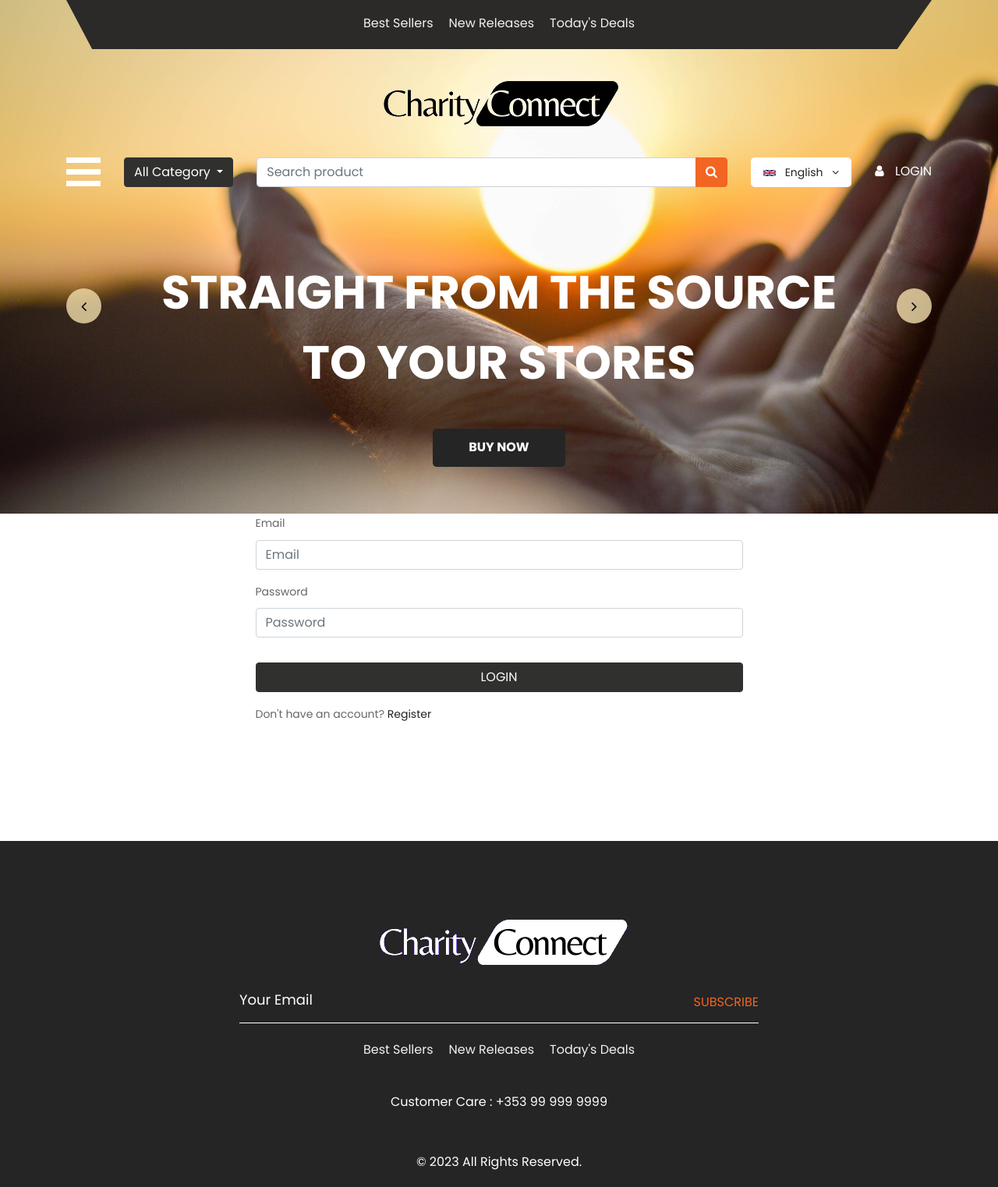
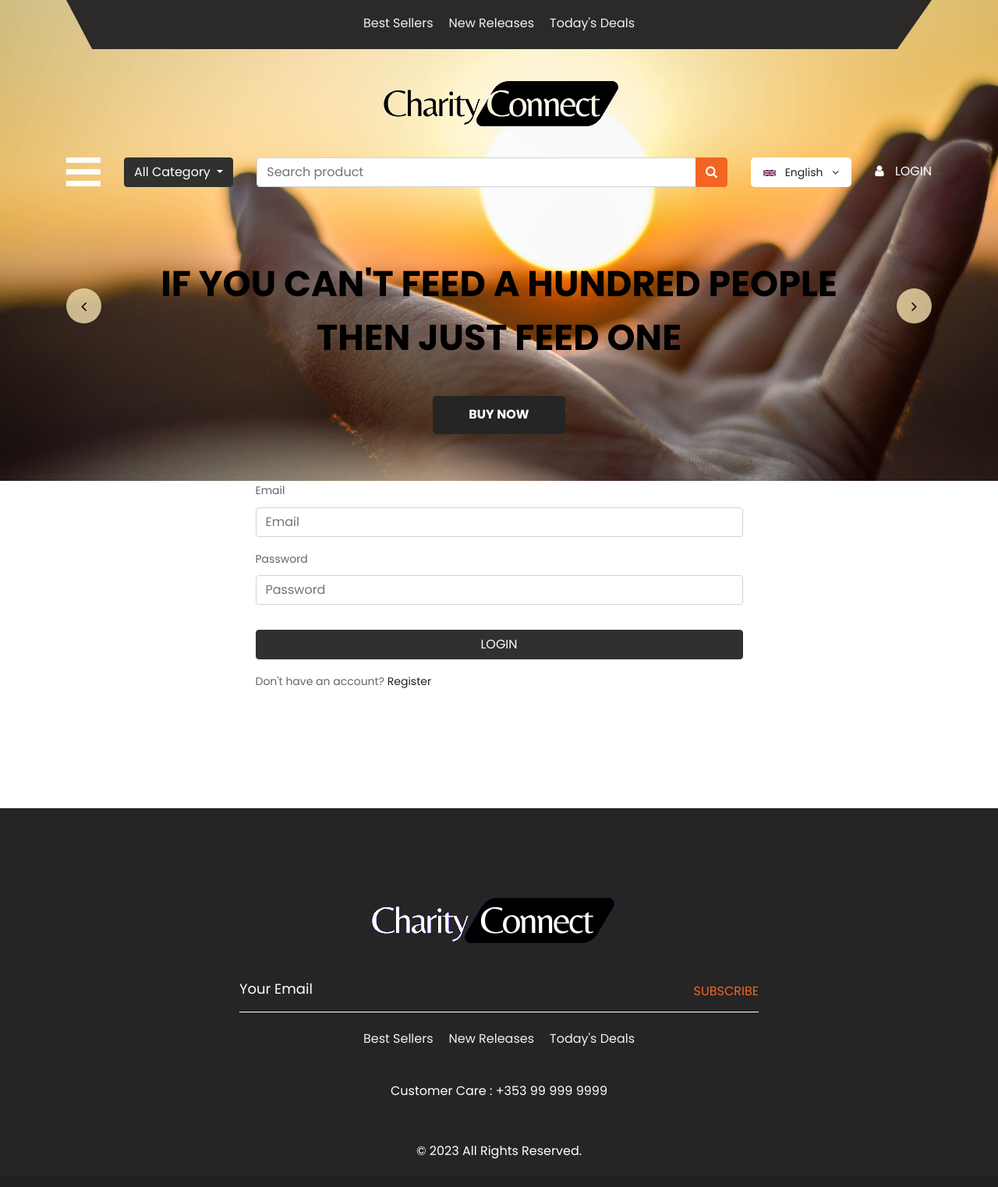
Before and after one commit to ncirlstudent/x20131640-codecommit, a Django app: page /accounts/login/ in a window 1280 px wide. Shown: the whole page at 78% size. After the commit the page ends 1487 px from the top, so only its background shows below. Run offline with Django 4.2, Linux system fonts and the light colour scheme; data comes from the database, SQL or seed files in the repository; some libraries are stand-ins or nearby versions.

Commit message:
added footer logo

```diff
--- a/eshop/settings.py
+++ b/eshop/settings.py
@@ -37,7 +37,7 @@ SECRET_KEY = env.str('SECRET_KEY', 'sfjfjghf')
 DEBUG = env.str('DEBUG', False)
 
 
-ALLOWED_HOSTS = ['http://127.0.0.1:8080/','http://ec2-52-208-23-177.eu-west-1.compute.amazonaws.com:80', 'ec2-52-208-23-177.eu-west-1.compute.amazonaws.com', '*']
+ALLOWED_HOSTS = ['http://127.0.0.1:8080/','http://ec2-52-208-23-177.eu-west-1.compute.amazonaws.com:80','*']
 CSRF_TRUSTED_ORIGINS = ['https://48253dcce37b46ce9d18f3ee16b69de2.vfs.cloud9.us-east-1.amazonaws.com','http://ec2-52-208-23-177.eu-west-1.compute.amazonaws.com','https://ec2-52-208-23-177.eu-west-1.compute.amazonaws.com']
 
 
--- a/templates/includes/banner.html
+++ b/templates/includes/banner.html
@@ -111,7 +111,7 @@
                 <div class="carousel-item active">
                    <div class="row">
                       <div class="col-sm-12">
-                         <h1 class="banner_taital">Straight From the Source <br>to Your Stores</h1>
+                        <h1 class="banner_taital" style="color:black; font-size: 46px;">If you can't feed a hundred people<br>then just feed one</h1>
                          <div class="buynow_bt"><a href="#">Buy Now</a></div>
                       </div>
                    </div>
@@ -119,7 +119,7 @@
                 <div class="carousel-item">
                    <div class="row">
                       <div class="col-sm-12">
-                         <h1 class="banner_taital">Straight From the Source <br>to Your Stores</h1>
+                         <h1 class="banner_taital" style="color:black; font-size: 46px;">If you can't feed a hundred people<br>then just feed one</h1>
                          <div class="buynow_bt"><a href="#">Buy Now</a></div>
                       </div>
                    </div>
@@ -127,7 +127,7 @@
                 <div class="carousel-item">
                    <div class="row">
                       <div class="col-sm-12">
-                         <h1 class="banner_taital">Straight From the Source <br>to Your Stores</h1>
+                        <h1 class="banner_taital" style="color:black; font-size: 46px;">If you can't feed a hundred people<br>then just feed one</h1>
                          <div class="buynow_bt"><a href="#">Buy Now</a></div>
                       </div>
                    </div>
--- a/templates/includes/footer.html
+++ b/templates/includes/footer.html
@@ -3,7 +3,7 @@
 <!-- footer section start -->
 <div class="footer_section layout_padding">
     <div class="container">
-       <div class="footer_logo"><a href="index.html"><img src="{% static "images/flogo.png" %}"></a></div>
+       <div class="footer_logo"><a href="index.html"><img src="{% static "images/footerlogo.png" %}"></a></div>
        <div class="input_bt">
             <input type="text" class="mail_bt" placeholder="Your Email" name="Your Email">
             <span class="subscribe_bt" id="basic-addon2"><a href="#">Subscribe</a></span>
```
Also changed, not shown: static/images/banner-bg.png (deleted), static/images/fablogo.png (deleted), static/images/flogo.png (deleted).
